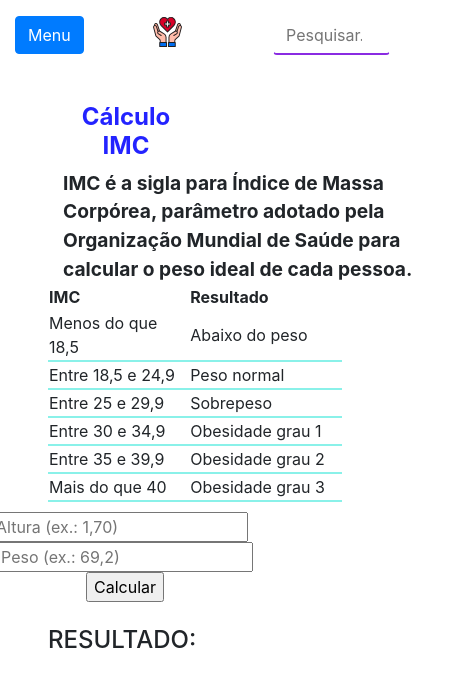
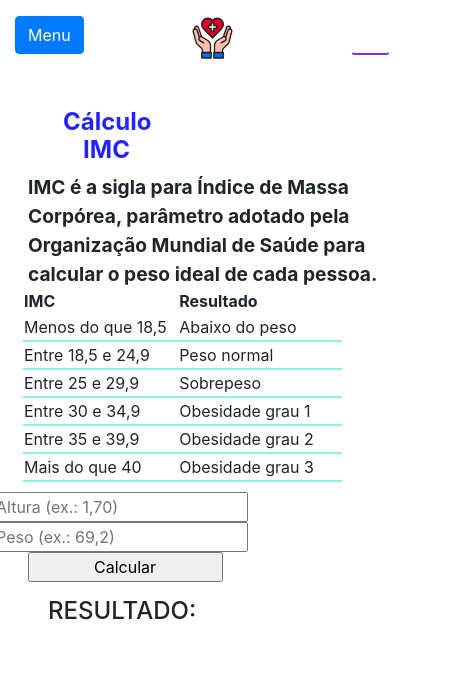
Before and after one commit to Rafael-doctom/imc-web, a plain HTML site: page index.html in a window 390 px wide. Shown: the whole page, 463 px wide, since content can reach past the window. Drawn offline with nearby package versions, Linux system fonts and the light colour scheme.

Commit message:
atualizando responsividade

```diff
--- a/style.css
+++ b/style.css
@@ -2,10 +2,7 @@
     display: flex;
     justify-content: space-between;
 }
-#header .pesquisar img{
-    width: 100%;
-    max-width: 25px;
-}
+
 #header .pesquisar input{
     width: 10vw;
     border-bottom: 2px solid blueviolet;
@@ -90,7 +87,7 @@
 .calculdora{
     display: flex;
     align-items: center;
-    flex-direction: column;
+    /* flex-direction: column; */
     margin-right: 150px;
     margin-top:10px;
 }
@@ -108,18 +105,26 @@
 
 @media (max-width: 768px){
 
-    .container{
-        /* padding: 1rem; */
-    }
-    .image-background{
-        /* display: none; */
-    }
     /* TABELA */
     .tabela {
         text-align: left;
         margin-top: 0px;
     }
 
+    .text-resume{
+        width: 100%;
+        max-width:30vw;
+    }
+    .text-resume p{
+        font-size: 1.2rem;
+        font-weight: 700;
+        margin:0;
+    }
+
+    .calcular input{
+        width:20vw;
+        margin-left: 10px;
+    }
 
 }
 
@@ -132,20 +137,26 @@
     }
 
     #header .pesquisar input{
-        width: 30vw;
+        width: 10vw;
         border-bottom: 2px solid blueviolet;
     }
     .image-background{
         display: none;
     }
+    .text-resume{
+        /* margin-left: -30px; */
+    }
     .text-resume p{
         font-size: 1.2rem;
         font-weight: 700;
-        margin:0;
+        margin-left:-35px;
         width: 25rem;
     }
     .expo{
         flex-direction: column;
+    }
+    .tabela{
+        margin-left:-25px;
     }
     .tabela tr td{
         width: 100%;
@@ -160,9 +171,13 @@
         margin-right: 150px;
         margin-top:10px;
     }
+    #peso{
+        margin-left: 0px;
+    }
     .calcular input{
-        width:20vw;
+        width:50vw;
         margin-left: 10px;
+        margin-bottom: 15px;
     }
 
 
```
Also changed, not shown: index.html (+0 -1 lines).
